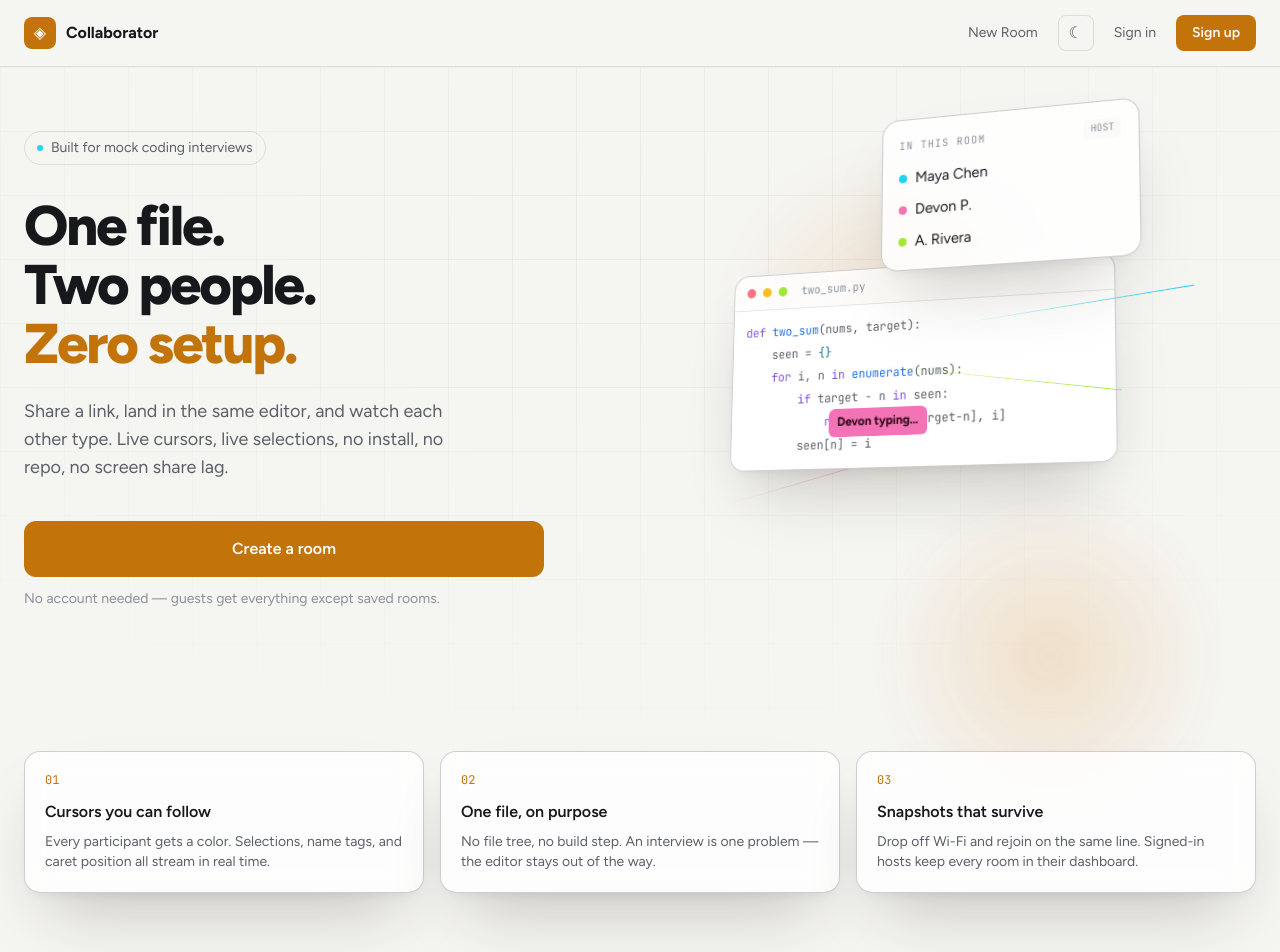
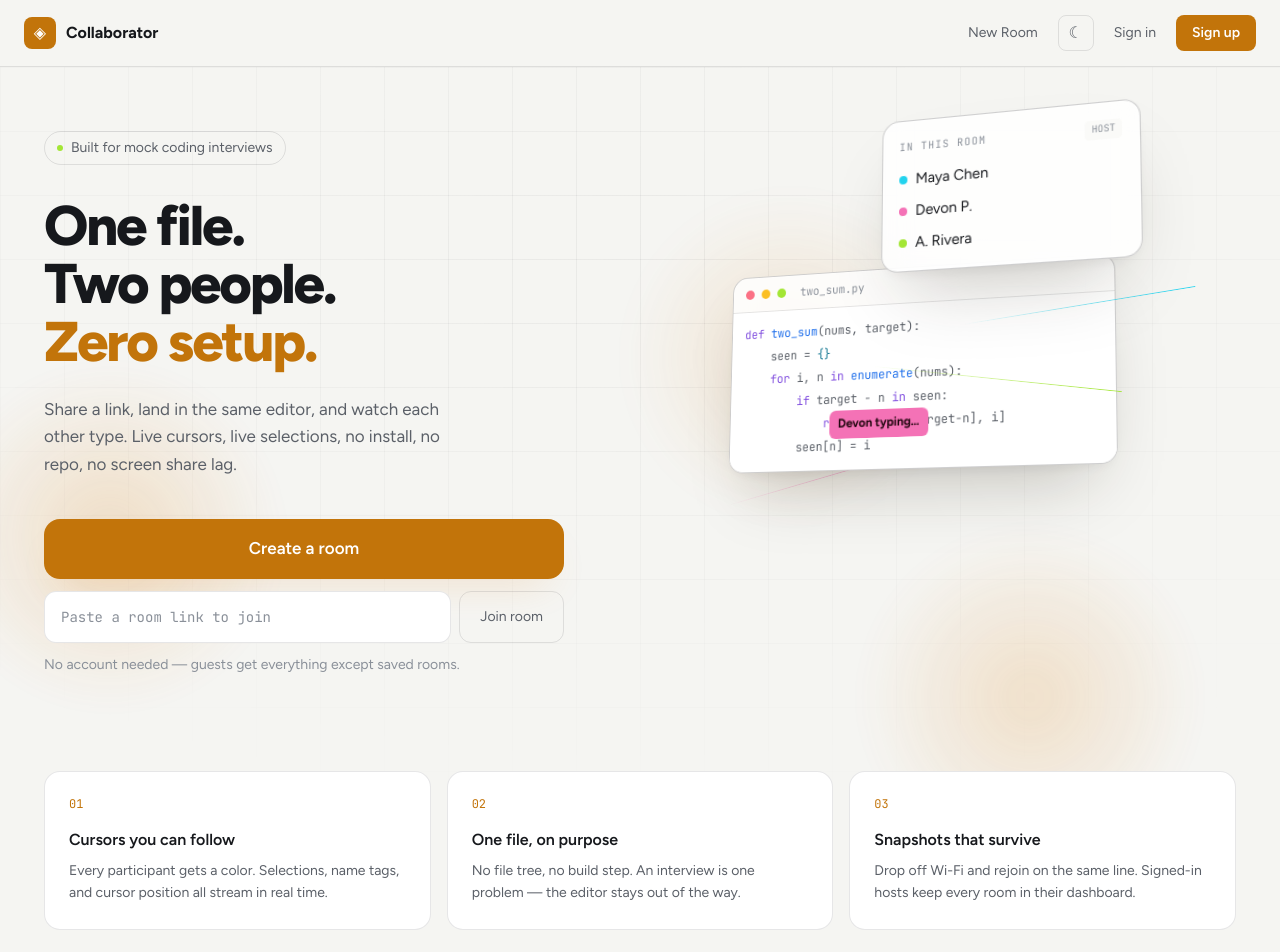
Before and after one commit to im-prince/realtime-code-collaborator, a React (Vite) app in the folder frontend/: page / in a window 1280 px wide. Shown: the top 952 px of the page. Built offline with nearby package versions, Linux system fonts and the light colour scheme; no server answers.

Commit message:
missing join room box on landing page

```diff
--- a/frontend/src/pages/Landing.jsx
+++ b/frontend/src/pages/Landing.jsx
@@ -1,10 +1,11 @@
-import { Link } from 'react-router-dom';
+import { useState } from 'react';
+import { Link, useNavigate } from 'react-router-dom';
 import HeroScene from '../components/HeroScene.jsx';
 
 const features = [
   {
     title: 'Cursors you can follow',
-    body: 'Every participant gets a color. Selections, name tags, and caret position all stream in real time.',
+    body: 'Every participant gets a color. Selections, name tags, and cursor position all stream in real time.',
   },
   {
     title: 'One file, on purpose',
@@ -16,55 +17,105 @@ const features = [
   },
 ];
 
+function pullRoomId(text) {
+  const match = text.trim().match(/[0-9a-f]{8}-[0-9a-f]{4}-[0-9a-f]{4}-[0-9a-f]{4}-[0-9a-f]{12}/i);
+  return match ? match[0] : null;
+}
+
 export default function Landing() {
+  const navigate = useNavigate();
+  const [joinLink, setJoinLink] = useState('');
+  const [badLink, setBadLink] = useState(false);
+
+  function goToRoom(e) {
+    e.preventDefault();
+
+    const roomId = pullRoomId(joinLink);
+
+    if (!roomId) {
+      setBadLink(true);
+      return;
+    }
+
+    navigate(`/room/${roomId}`);
+  }
+
   return (
-    <div className="relative min-h-[calc(100vh-67px)] px-6 py-16">
+    <div className="relative min-h-[calc(100vh-67px)] overflow-hidden">
       <div className="grid-bg pointer-events-none absolute inset-0" />
-      <div className="blob" style={{ '--blobTint': 'rgba(34,211,238,.18)', top: 80, right: 220 }} />
-      <div className="blob" style={{ '--blobTint': 'rgba(244,114,182,.14)', top: 420, right: 60, animationDelay: '.8s' }} />
+      <div className="blob" style={{ '--blobTint': 'rgba(34,211,238,.16)', top: 120, right: 320 }} />
+      <div className="blob" style={{ '--blobTint': 'rgba(244,114,182,.13)', top: 460, right: 80, animationDelay: '.8s' }} />
+      <div className="blob" style={{ '--blobTint': 'rgba(245,165,36,.10)', top: 300, left: -60, animationDelay: '1.4s' }} />
 
-      <div className="relative mx-auto grid max-w-[1240px] grid-cols-[repeat(auto-fit,minmax(400px,1fr))] gap-12">
+      <div className="relative mx-auto max-w-[1240px] px-6 pb-20 pt-16">
+        <div className="grid grid-cols-[repeat(auto-fit,minmax(420px,1fr))] items-center gap-12">
           <div>
             <span className="inline-flex items-center gap-2 rounded-full border border-[var(--border)] px-3 py-1.5 text-sm text-[var(--tx2)]">
-            <span className="h-1.5 w-1.5 rounded-full bg-[var(--cursor1)]" />
+              <span className="h-1.5 w-1.5 rounded-full bg-[var(--cursor3)]" />
               Built for mock coding interviews
             </span>
 
-          <h1 className="mt-8 text-[56px] font-extrabold leading-[1.05] tracking-[-2.2px] text-[var(--tx)]">
+            <h1 className="mt-8 text-[56px] font-extrabold leading-[1.04] tracking-[-2.2px] text-[var(--tx)]">
               One file.<br />
               Two people.<br />
               <span className="text-[var(--accent)]">Zero setup.</span>
             </h1>
 
-          <p className="mt-6 max-w-[440px] text-lg text-[var(--tx2)]">
+            <p className="mt-6 max-w-[430px] text-[17px] leading-relaxed text-[var(--tx2)]">
               Share a link, land in the same editor, and watch each other type. Live cursors,
               live selections, no install, no repo, no screen share lag.
             </p>
 
             <Link
               to="/new"
-            className="mt-10 grid h-14 w-full max-w-[520px] place-items-center rounded-xl bg-[var(--accent)] font-semibold text-[var(--accentInk)] transition-opacity hover:opacity-90"
+              className="mt-10 grid h-[60px] w-full max-w-[520px] place-items-center rounded-2xl bg-[var(--accent)] text-[17px] font-semibold text-[var(--accentInk)] transition-opacity hover:opacity-90"
+              style={{ boxShadow: '0 18px 40px -18px var(--glow)' }}
             >
               Create a room
             </Link>
 
-          <p className="mt-3 text-sm text-[var(--tx3)]">
-            No account needed — guests get everything except saved rooms.
+            <form onSubmit={goToRoom} className="mt-3 flex w-full max-w-[520px] gap-2">
+              <input
+                value={joinLink}
+                onChange={(e) => {
+                  setJoinLink(e.target.value);
+                  setBadLink(false);
+                }}
+                placeholder="Paste a room link to join"
+                className="h-[52px] min-w-0 flex-1 rounded-xl border bg-[var(--bg2)] px-4 font-mono text-sm text-[var(--tx)] outline-none placeholder:text-[var(--tx3)] focus:border-[var(--accent)]"
+                style={{ borderColor: badLink ? 'var(--dangerLine)' : 'var(--border)' }}
+              />
+              <button
+                type="submit"
+                className="h-[52px] shrink-0 rounded-xl border border-[var(--border)] px-5 text-sm text-[var(--tx2)] transition-colors hover:border-[var(--border2)] hover:text-[var(--tx)]"
+              >
+                Join room
+              </button>
+            </form>
+
+            <p className="mt-3 max-w-[520px] text-sm" style={{ color: badLink ? 'var(--danger)' : 'var(--tx3)' }}>
+              {badLink
+                ? "That doesn't look like a room link — paste the whole thing."
+                : 'No account needed — guests get everything except saved rooms.'}
             </p>
           </div>
 
-        < HeroScene />
+          <HeroScene />
         </div>
 
-      <div className="relative mx-auto mt-20 grid max-w-[1240px] grid-cols-[repeat(auto-fit,minmax(260px,1fr))] gap-4">
+        <div className="mt-24 grid grid-cols-[repeat(auto-fit,minmax(280px,1fr))] gap-4">
           {features.map((item, i) => (
-          <div key={item.title} className="glass p-5">
+            <div
+              key={item.title}
+              className="rounded-2xl border border-[var(--border)] bg-[var(--solid)] p-6"
+            >
               <p className="font-mono text-xs text-[var(--accent)]">0{i + 1}</p>
-            <p className="mt-3 font-semibold text-[var(--tx)]">{item.title}</p>
-            <p className="mt-2 text-sm text-[var(--tx2)]">{item.body}</p>
+              <p className="mt-4 font-semibold text-[var(--tx)]">{item.title}</p>
+              <p className="mt-2 text-sm leading-relaxed text-[var(--tx2)]">{item.body}</p>
             </div>
           ))}
         </div>
       </div>
+    </div>
   );
 }
```
Lines whose indentation alone changed are shown as unchanged.
